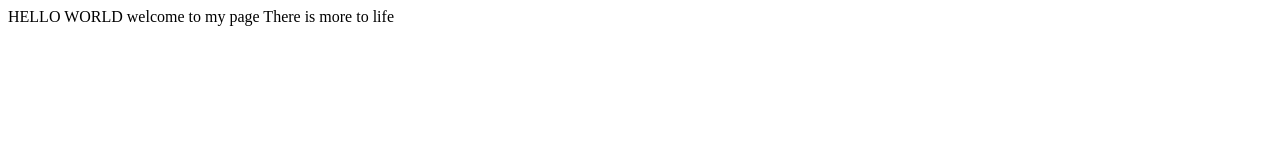
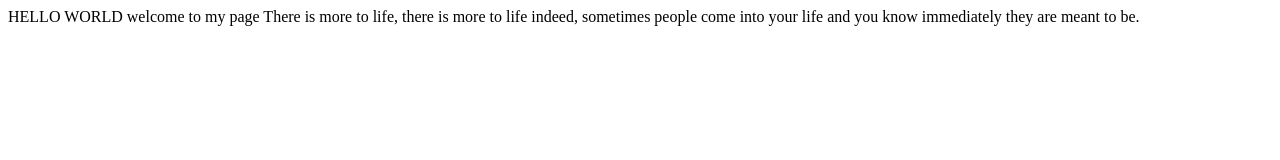
Before and after one commit to vickyun85/ugwuanyi, a plain HTML site: page index.html in a window 1280 px wide. Drawn offline with Linux system fonts and the light colour scheme.

Commit message:
Update index.html

```diff
--- a/index.html
+++ b/index.html
@@ -5,7 +5,7 @@
     <meta name="viewport" content="width=, initial-scale=1.0">
     <title>motivation</title>
 </head>
-<body> There is more to life
+<body> There is more to life, there is more to life indeed, sometimes people come into your life and you know immediately they are meant to be.
 
 </body>
 </html>
```
